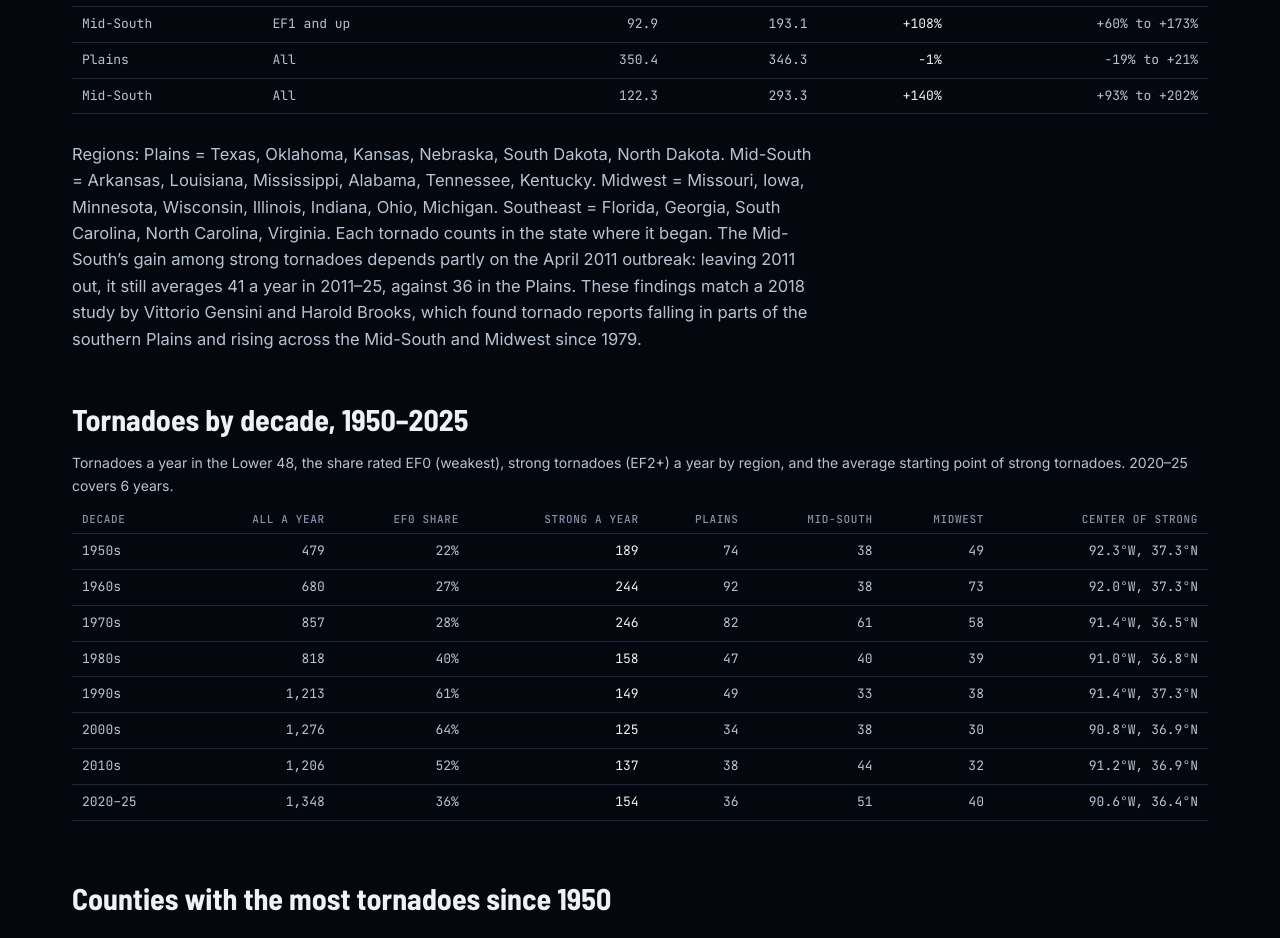
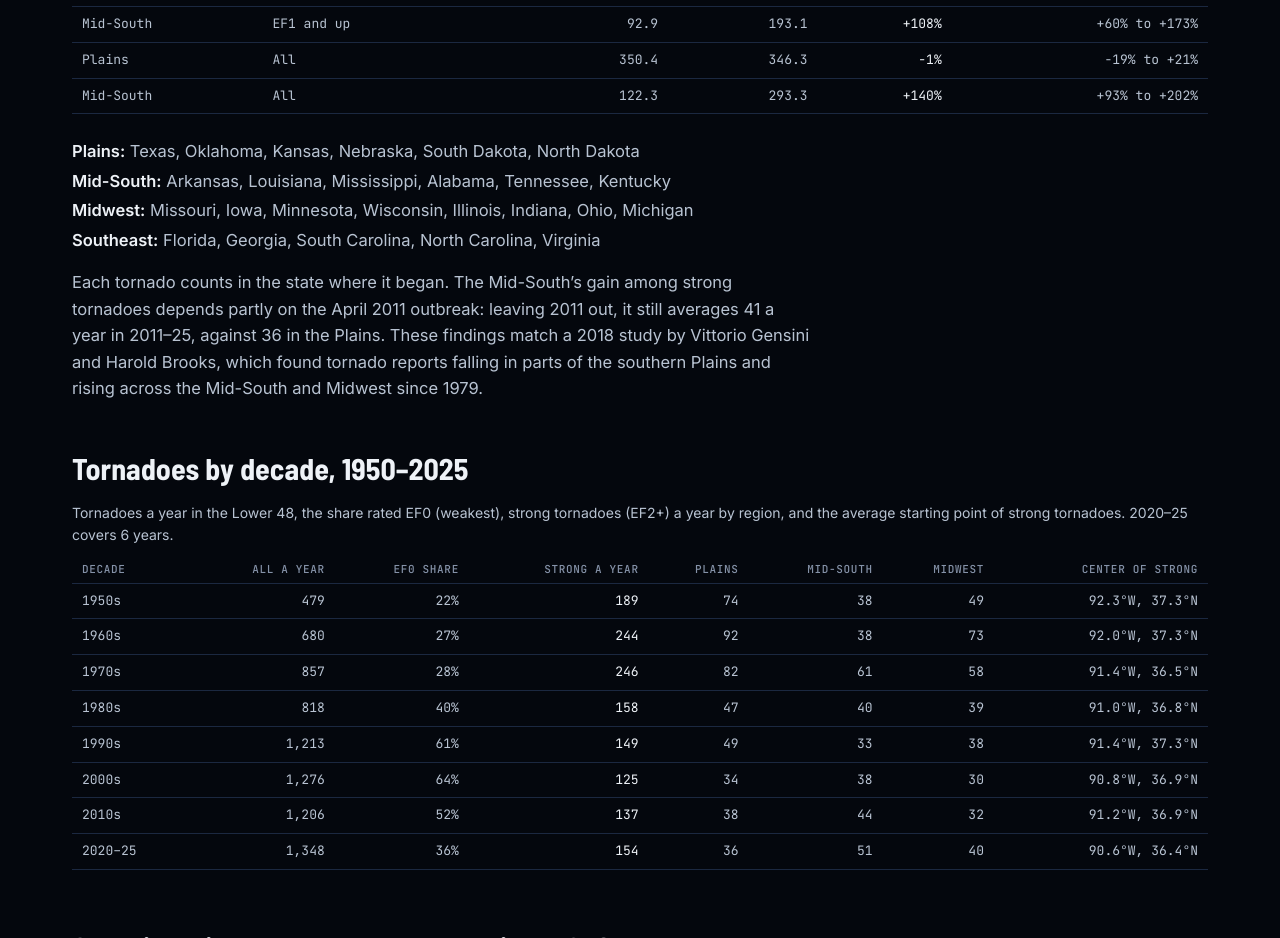
Before and after one commit to shawn-nafziger/tallorderdigital-site, a plain HTML site: page weather/tornado-alley-shift-map/index.html in a window 1280 px wide. Shown: the part 2740-3678 px from the top of the page. Drawn offline with nearby package versions, Linux system fonts and the light colour scheme.

Commit message:
Tornado showpiece: one line per region under the test table
Co-Authored-By: Claude Opus 5.5 <noreply@anthropic.com>
Claude-Session: https://claude.ai/code/session_013US6L8gAq1mhnpTrN8vaE1

```diff
--- a/weather/tornado-alley-shift-map/index.html
+++ b/weather/tornado-alley-shift-map/index.html
@@ -178,6 +178,7 @@ summary{cursor:pointer;font:600 15px Inter,sans-serif;padding:12px 0;min-height:
 @media (prefers-reduced-motion:reduce){.dots button{box-shadow:none}}
 
 #tests th:nth-child(2),#tests td:nth-child(2){text-align:left}
+.regions{list-style:none;padding:0;margin:14px 0 12px}.regions li{margin:3px 0}
 
 /* Site chrome: shared with the rest of tallorderdigital.com */
 .site-bar, .site-foot { max-width: 860px; margin: 0 auto; }
@@ -475,7 +476,13 @@ html { scroll-padding-top: calc(var(--header-h) + 12px); }
 <tr><td>Plains</td><td>All</td><td>350.4</td><td>346.3</td><td class="hi">−1%</td><td>−19% to +21%</td></tr>
 <tr><td>Mid-South</td><td>All</td><td>122.3</td><td>293.3</td><td class="hi">+140%</td><td>+93% to +202%</td></tr>
     </tbody></table></div>
-  <p class="prose">Regions: Plains = Texas, Oklahoma, Kansas, Nebraska, South Dakota, North Dakota. Mid-South = Arkansas, Louisiana, Mississippi, Alabama, Tennessee, Kentucky. Midwest = Missouri, Iowa, Minnesota, Wisconsin, Illinois, Indiana, Ohio, Michigan. Southeast = Florida, Georgia, South Carolina, North Carolina, Virginia. Each tornado counts in the state where it began. The Mid-South’s gain among strong tornadoes depends partly on the April 2011 outbreak: leaving 2011 out, it still averages 41 a year in 2011–25, against 36 in the Plains. These findings match a 2018 study by Vittorio Gensini and Harold Brooks, which found tornado reports falling in parts of the southern Plains and rising across the Mid-South and Midwest since 1979.</p>
+  <ul class="prose regions">
+    <li><b>Plains:</b> Texas, Oklahoma, Kansas, Nebraska, South Dakota, North Dakota</li>
+    <li><b>Mid-South:</b> Arkansas, Louisiana, Mississippi, Alabama, Tennessee, Kentucky</li>
+    <li><b>Midwest:</b> Missouri, Iowa, Minnesota, Wisconsin, Illinois, Indiana, Ohio, Michigan</li>
+    <li><b>Southeast:</b> Florida, Georgia, South Carolina, North Carolina, Virginia</li>
+  </ul>
+  <p class="prose">Each tornado counts in the state where it began. The Mid-South’s gain among strong tornadoes depends partly on the April 2011 outbreak: leaving 2011 out, it still averages 41 a year in 2011–25, against 36 in the Plains. These findings match a 2018 study by Vittorio Gensini and Harold Brooks, which found tornado reports falling in parts of the southern Plains and rising across the Mid-South and Midwest since 1979.</p>
 
   <h2 class="sec">Tornadoes by decade, 1950–2025</h2>
   <div class="tw"><table id="decades">
```
